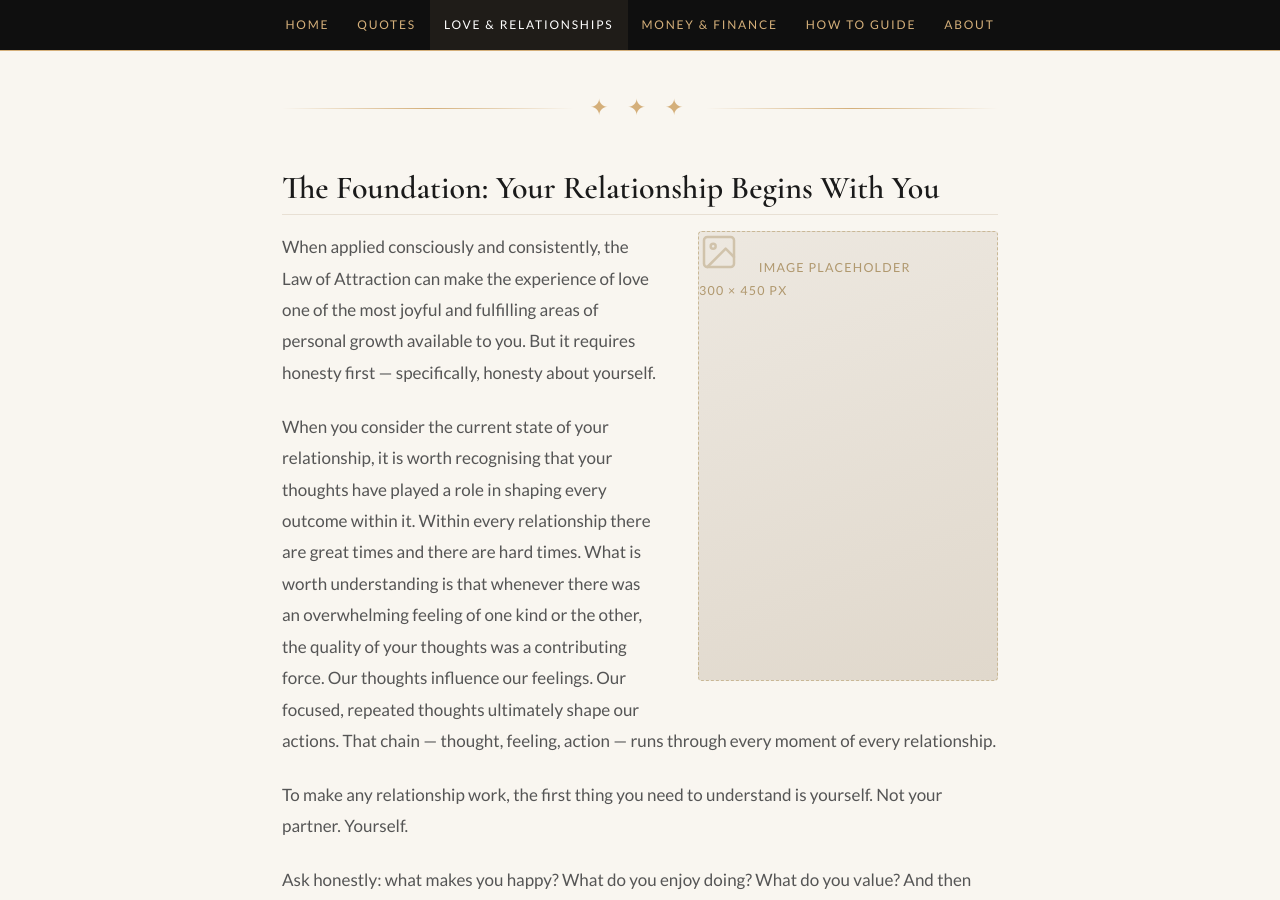
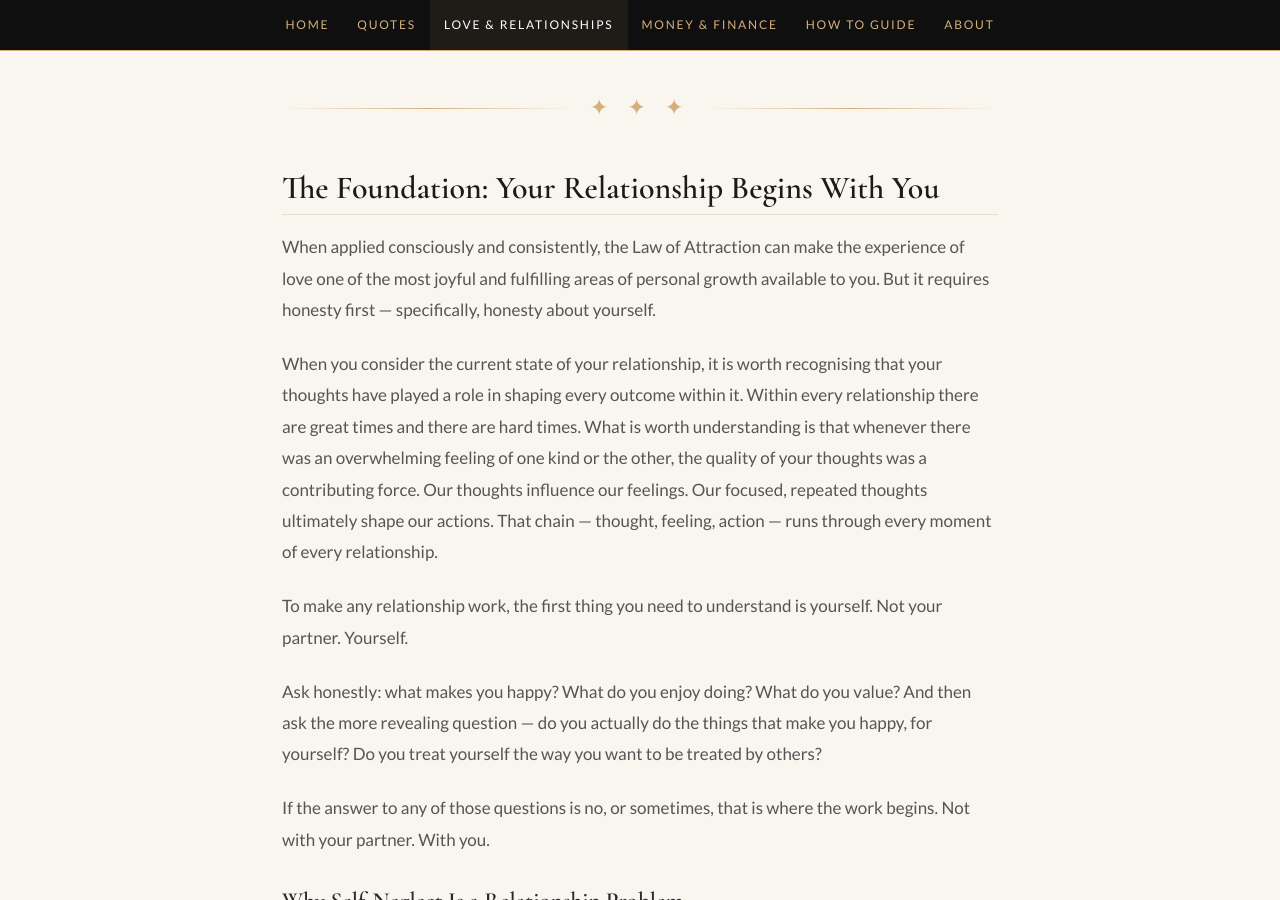
Before and after one commit to LOAC-Central/loacentral, a Jekyll site: the page built from law-of-attraction-love-relationships/index.html, in a window 1280 px wide and 900 px high, scrolled down 1181 px. Built offline with Jekyll 4.4.1, drawn with Linux system fonts in a browser that asks for light colours.

Commit message:
Update index.html

```diff
--- a/law-of-attraction-love-relationships/index.html
+++ b/law-of-attraction-love-relationships/index.html
@@ -405,18 +405,7 @@ permalink: /law-of-attraction-love-relationships/
 
     <h2>The Foundation: Your Relationship Begins With You</h2>
 
-    <!-- Vertical image (300×450) floated right, sits alongside the opening section text -->
-    <div class="clearfix">
-      <div class="image-float-block">
-        <!-- Replace the div below with: <img src="/assets/images/love-relationships.webp" class="responsive-image" alt="Your alt text" style="width:300px;height:450px;object-fit:cover;"> -->
-        <div class="image-placeholder" role="img" aria-label="Image placeholder — 300 × 450px">
-          <svg width="40" height="40" viewBox="0 0 24 24" fill="none" stroke="#b0986e" stroke-width="1.5" stroke-linecap="round" stroke-linejoin="round">
-            <rect x="3" y="3" width="18" height="18" rx="2"/><circle cx="8.5" cy="8.5" r="1.5"/>
-            <polyline points="21 15 16 10 5 21"/>
-          </svg>
-          <span>Image placeholder<br>300 × 450 px</span>
         </div>
-      </div>
 
       <p>When applied consciously and consistently, the Law of Attraction can make the experience of love one of the most joyful and fulfilling areas of personal growth available to you. But it requires honesty first — specifically, honesty about yourself.</p>
 
```
